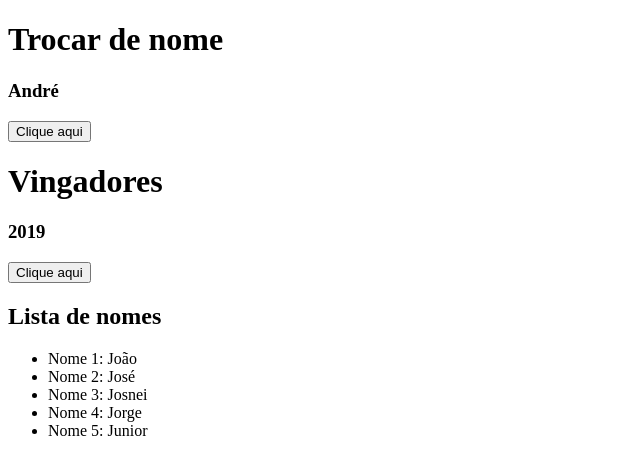
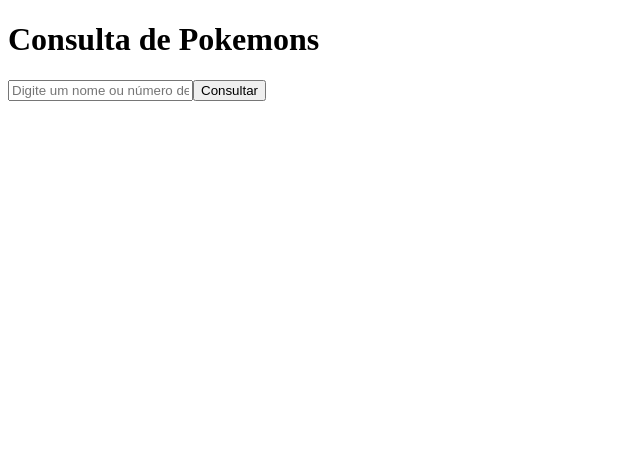
Before and after one commit to RuanUFSC/PokeApi, a React (Vite) app: page / in a window 1280 px wide. Shown: the top 474 px of the page, without its empty margins (0-640 px from the left). Built offline with nearby package versions, Linux system fonts and the light colour scheme.

Commit message:
Consulta e histórico de pokemons

```diff
--- a/src/App.jsx
+++ b/src/App.jsx
@@ -1,35 +1,76 @@
 import './App.css'
 import { useState } from 'react'
 
-function App() {
-  const [nome, setNome] = useState('André')
-  const [times, setTimes] = useState([])
-  const [filme, setFilme] = useState({ titulo: 'Vingadores', anoLancamento: 2019 })
-  const nomes = ['João', 'José', 'Josnei', 'Jorge', 'Junior']
+function PokemonInfo({ pokemon }) {
+  return (
+    <div>
+      <h2>{pokemon.name}</h2>
+      <img src={pokemon.sprites.front_default} alt={pokemon.name} />
+      <p>Altura: {pokemon.height}</p>
+      <p>Peso: {pokemon.weight}</p>
+    </div>
+  );
+}
 
-  const trocarDeNome = () => {
-    setNome('Richarlison')
-  }
+function PokemonHistory({ listaDePokemons }) {
+  return (
+    <div>
+      <h2>Últimas pesquisas</h2>
+      {listaDePokemons.map((pokemon) => {
+        return <img src={pokemon.sprites.front_default} alt={pokemon.name} />
+      })}
+    </div>
+  );
+}
 
-  const trocarDeFilme = () => {
-    setFilme({titulo: 'Cavaleiros do Zodíaco', anoLancamento: 2002 })
-  }
+function PokemonSearch() {
+  const [pokemonName, setPokemonName] = useState("");
+  const [pokemonData, setPokemonData] = useState(null);
+  const [pokemonList, setPokemonList] = useState([]);
+
+  const envioFormulario = async (event) => {
+    event.preventDefault();
+    fetch(`https://pokeapi.co/api/v2/pokemon/${pokemonName}`)
+    .then((response) => response.json())
+    .then((data) => {
+      setPokemonData(data)
+      let lista = [];
+      if(pokemonList.length > 0) {
+        lista = pokemonList;
+        lista.unshift(data);
+        setPokemonList(lista);
+      } else {
+        lista.unshift(data);
+        setPokemonList(lista);
+      }
+    })
+
+  };
 
   return (
     <div>
-      <h1>Trocar de nome</h1>
-      <h3>{nome}</h3>
-      <button onClick={trocarDeNome}>Clique aqui</button>
-      <h1>{filme.titulo}</h1>
-      <h3>{filme.anoLancamento}</h3>
-      <button onClick={trocarDeFilme}>Clique aqui</button>
-      <h2>Lista de nomes</h2>
-      <ul>
-        {nomes.map((nome, index) => {
-          return <li key={index}>Nome {index+1}: {nome}</li>
-        })}
-      </ul>
+      <form onSubmit={envioFormulario}>
+        <input
+          type="text"
+          value={pokemonName}
+          onChange={(event) => setPokemonName(event.target.value)}
+          placeholder="Digite um nome ou número de Pokemon"
+        />
+        <button type="submit">Consultar</button>
+      </form>
+      {/* pokemonData && condiciona a renderização do componente de info a existencia de data */}
+      {pokemonData && <PokemonInfo pokemon={pokemonData} />}
+      {pokemonList.length > 0 && <PokemonHistory listaDePokemons={pokemonList} />}
     </div>
+  );
+}
+
+function App() {
+  return (
+    <>
+      <h1>Consulta de Pokemons</h1>
+      <PokemonSearch />
+    </>
   )
 }
 
```
